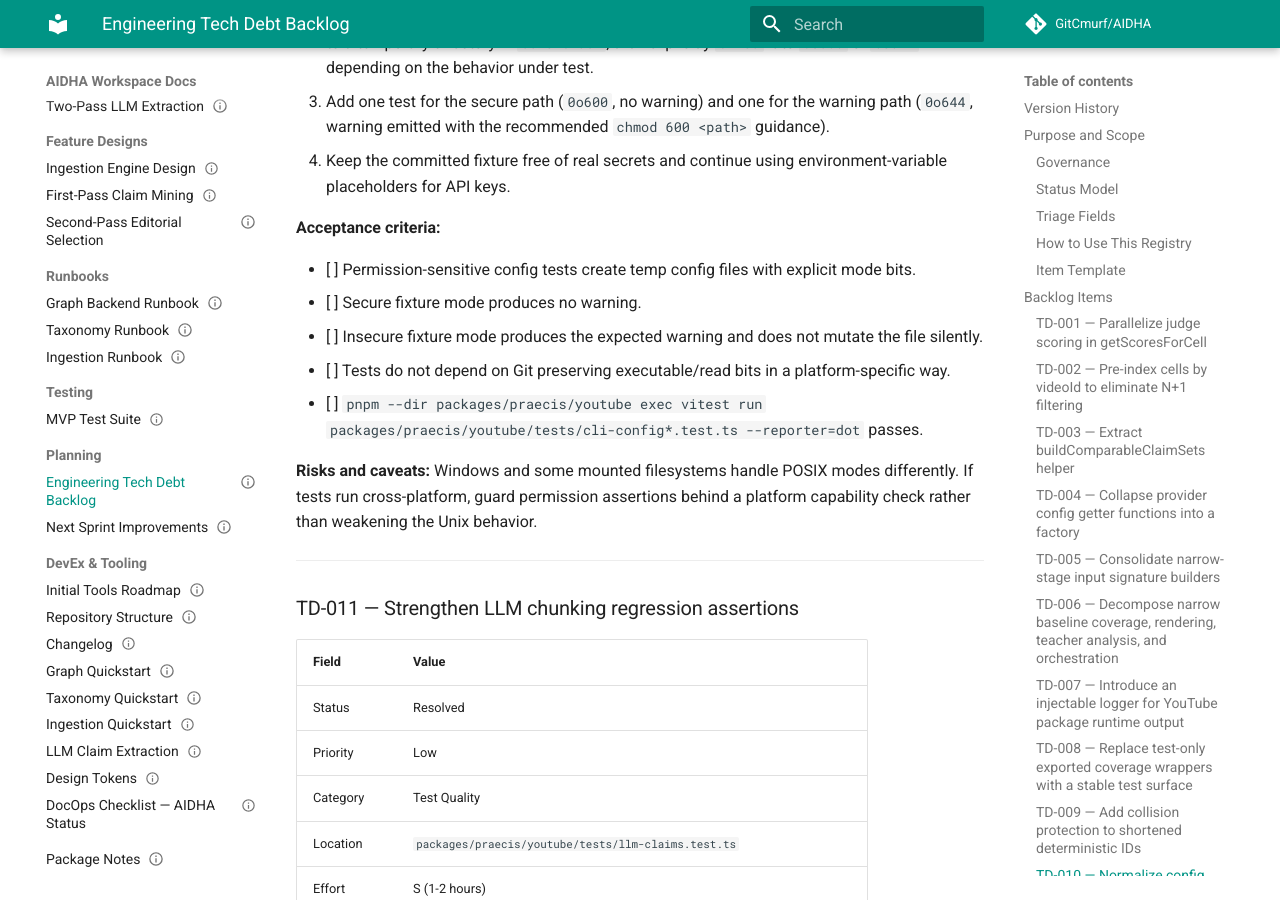
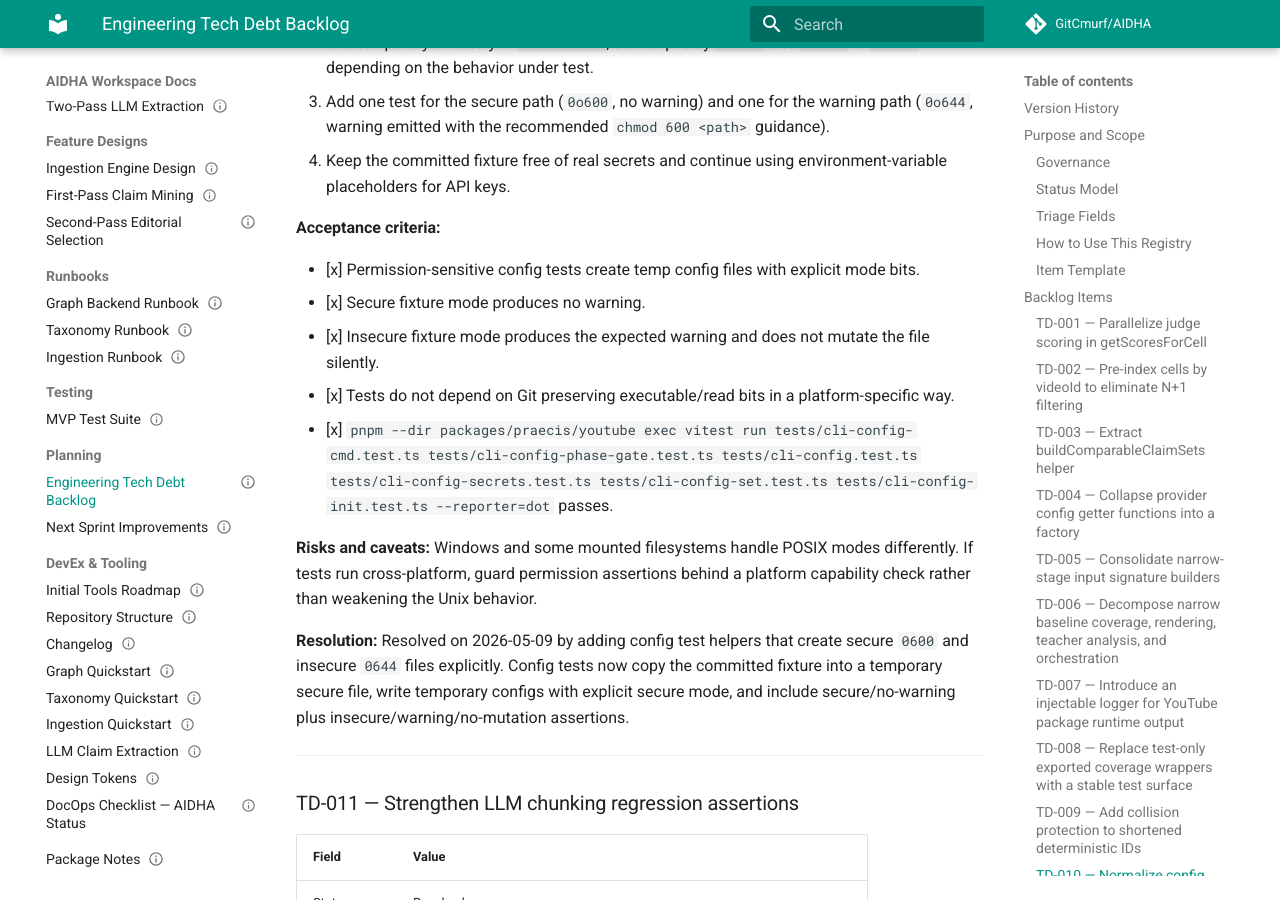
Before and after one commit to GitCmurf/AIDHA, an MkDocs documentation site: the page built from docs/05-planning/tasks/task-007-tech-debt-backlog.md, in a window 1280 px wide and 900 px high, scrolled down 19665 px. Built offline with MkDocs 1.6.1 and Material for MkDocs 9.7.7, drawn with Linux system fonts in a browser that asks for light colours; comment, search, counter and statistics services are not loaded; the version menu is left out; some of the changed text lies outside the part shown.

Commit message:
test: normalize config fixture permissions

```diff
--- a/docs/05-planning/tasks/task-007-tech-debt-backlog.md
+++ b/docs/05-planning/tasks/task-007-tech-debt-backlog.md
@@ -526,7 +526,7 @@ remaining narrow-baseline structural work is tracked separately in TD-006.
 
 | Field      | Value |
 |------------|-------|
-| Status     | Open |
+| Status     | Resolved |
 | Priority   | High |
 | Category   | Maintainability / Testability |
 | Location   | `packages/praecis/youtube/src/eval/narrow-manual-baseline.ts`, `runNarrowManualBaselineComparison` |
@@ -806,17 +806,23 @@ minor mismatch between security guidance and fixture setup.
 
 **Acceptance criteria:**
 
-- [ ] Permission-sensitive config tests create temp config files with explicit mode bits.
-- [ ] Secure fixture mode produces no warning.
-- [ ] Insecure fixture mode produces the expected warning and does not mutate the file silently.
-- [ ] Tests do not depend on Git preserving executable/read bits in a platform-specific way.
-- [ ] `pnpm --dir packages/praecis/youtube exec vitest run packages/praecis/youtube/tests/cli-config*.test.ts --reporter=dot`
+- [x] Permission-sensitive config tests create temp config files with explicit mode bits.
+- [x] Secure fixture mode produces no warning.
+- [x] Insecure fixture mode produces the expected warning and does not mutate the file silently.
+- [x] Tests do not depend on Git preserving executable/read bits in a platform-specific way.
+- [x] `pnpm --dir packages/praecis/youtube exec vitest run tests/cli-config-cmd.test.ts tests/cli-config-phase-gate.test.ts tests/cli-config.test.ts tests/cli-config-secrets.test.ts tests/cli-config-set.test.ts tests/cli-config-init.test.ts --reporter=dot`
   passes.
 
 **Risks and caveats:**
 Windows and some mounted filesystems handle POSIX modes differently. If tests run cross-platform,
 guard permission assertions behind a platform capability check rather than weakening the Unix
 behavior.
+
+**Resolution:**
+Resolved on 2026-05-09 by adding config test helpers that create secure `0600` and insecure
+`0644` files explicitly. Config tests now copy the committed fixture into a temporary secure file,
+write temporary configs with explicit secure mode, and include secure/no-warning plus
+insecure/warning/no-mutation assertions.
 
 ---
 
@@ -1360,6 +1366,8 @@ real capability gap.
   signatures.
 - TD-009 — Add collision protection to shortened deterministic IDs. Resolved by moving generated
   `hashId(...)` values to a 128-bit SHA-256 prefix and adding deterministic uniqueness tests.
+- TD-010 — Normalize config fixture permissions in test setup. Resolved by adding explicit
+  secure/insecure config test helpers and warning/no-warning coverage.
 - TD-011 — Strengthen LLM chunking regression assertions. Resolved by asserting semantic overlap
   in captured prompts and hard-max split diagnostics.
 - TD-012 — Call out embedding default change in PR and release notes. Resolved in
```
Also changed, not shown: docs/05-planning/tasks/task-008-next-sprint-improvements.md (+5 -5 lines), 7 other files.
